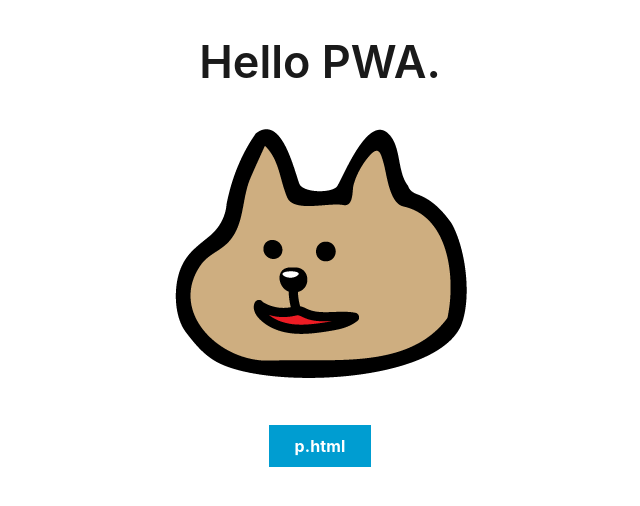
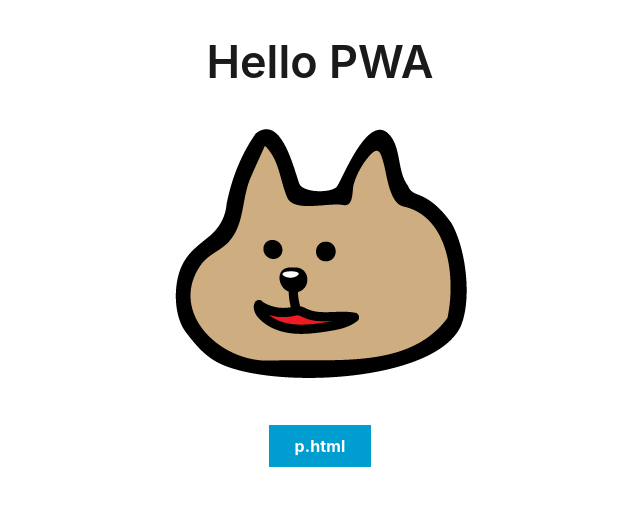
Before and after one commit to akmaka/pwa-sampel, a plain HTML site: page index.html in a window 1280 px wide. Shown: the whole page, without its empty margins (320-960 px from the left). Drawn offline with Linux system fonts and the light colour scheme.

Commit message:
no message

```diff
--- a/index.html
+++ b/index.html
@@ -14,7 +14,7 @@
 </head>
 
 <body>
-<h1 class="h1 text-center">Hello PWA.</h1>
+<h1 class="h1 text-center">Hello PWA</h1>
 <p class="text-center"><img src="img/01.png" alt=""></p>
 <p class="text-center"><a class="btn btn--primary" href="p.html">p.html</a></p>
 </body>
```
